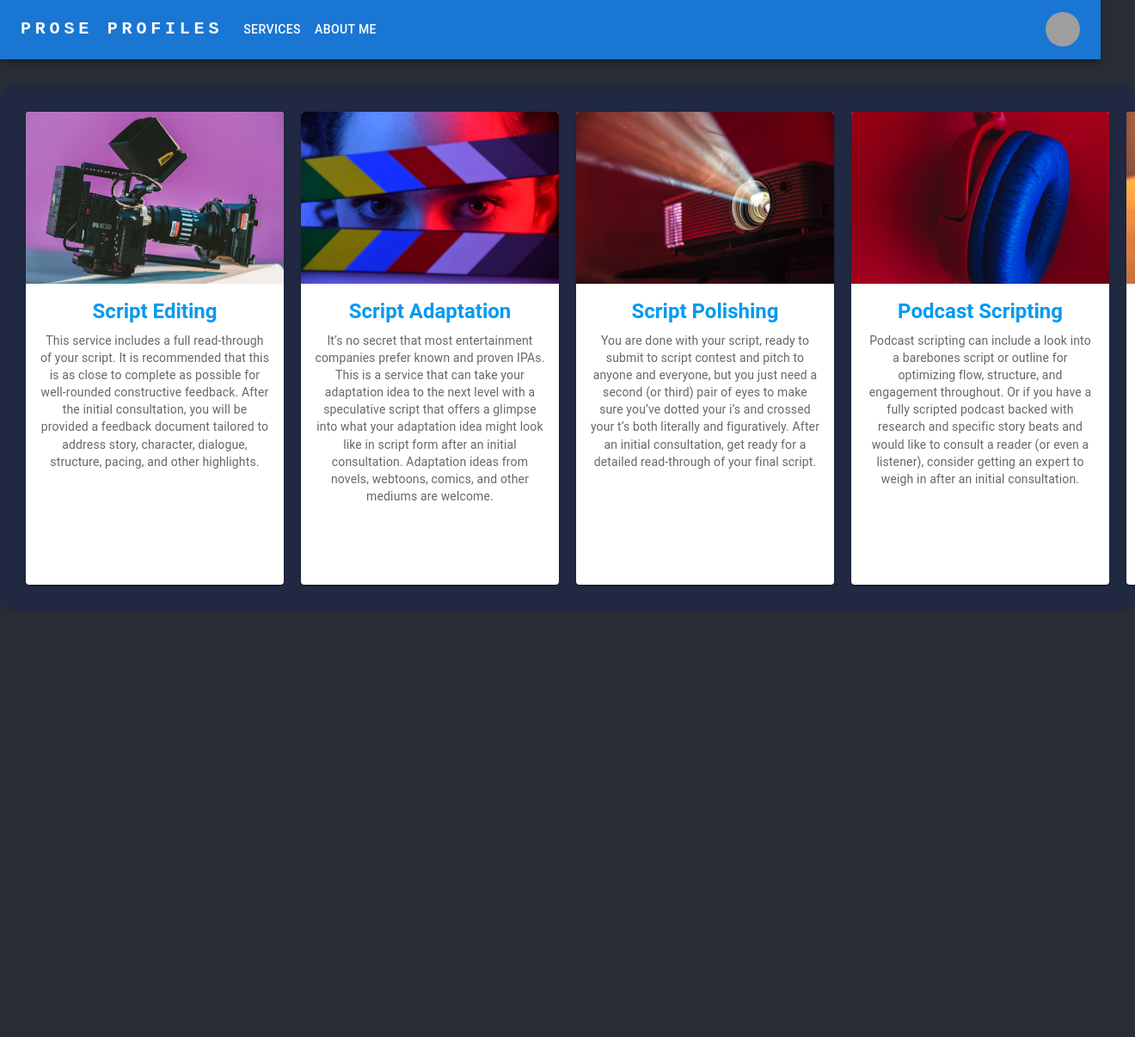
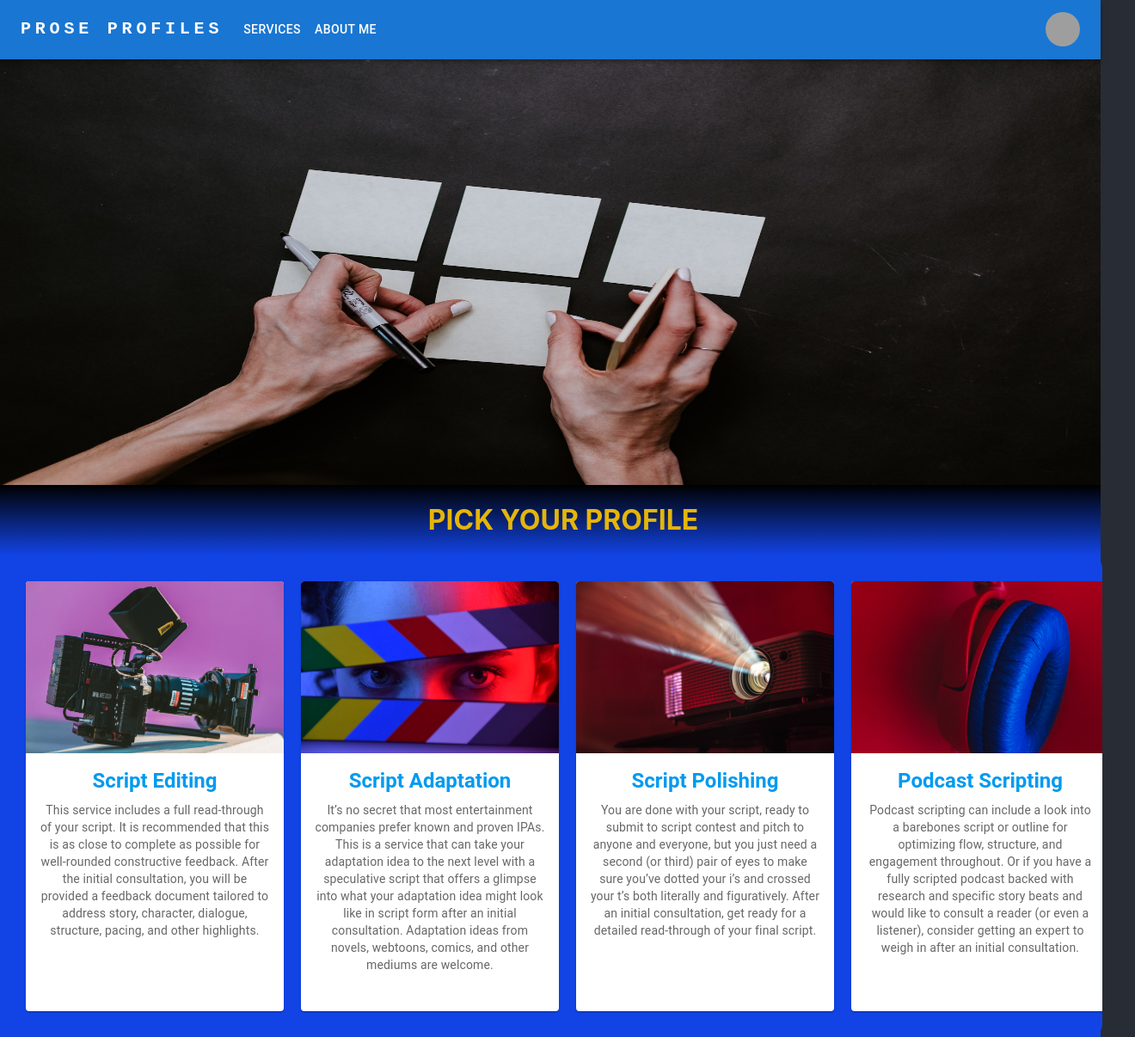
Before and after one commit to stephenkro/ProseProfiles, a React (Create React App) app: page / in a window 1280 px wide. Shown: the whole page at 86% size, 1320 px wide, since content can reach past the window. Before the commit the page ends 800 px from the top, so only its background shows below. Built offline with nearby package versions, Linux system fonts and the light colour scheme; grey boxes are pictures that could not be loaded.

Commit message:
style changes to Home added image and changed background colors

```diff
--- a/src/components/Card.tsx
+++ b/src/components/Card.tsx
@@ -13,7 +13,7 @@ export default function ActionCard(props: any) {
         <CardActionArea onClick={handleClick}>
             <Card
                 sx={{
-                    minHeight: 550,
+                    minHeight: 500,
                     maxHeight: 700,
                     maxWidth: 700,
                     minWidth: 300,
--- a/src/components/Home.css
+++ b/src/components/Home.css
@@ -1,7 +1,23 @@
 .Homebar {
-   /* display:flex;
-   background-color: #61dafb;
-   margin: 20px;
-   overflow-x: auto;
-   flex-wrap: nowrap; */
+   display:flex;
+   flex-direction: column;
+   justify-content: flex-start;
+   align-items: flex-start;
+   background-color: #1244E5;
+
 }
+
+.Homebar > img {
+    /* position: fixed; */
+    width: 100%;
+    height:500px;
+}
+.Home-header {
+    background-image: linear-gradient(black, #1244E5);
+    width:100%
+}
+
+.Homebar > div > h1 {
+    margin-left:30px;
+    color: #e5b509
+}
--- a/src/components/Home.tsx
+++ b/src/components/Home.tsx
@@ -1,6 +1,6 @@
 import ActionCard from "./Card";
-import Box from '@mui/material/Box';
-import './Home.css'
+import Box from "@mui/material/Box";
+import "./Home.css";
 
 export const Home = () => {
     const mainServices = [
@@ -13,51 +13,63 @@ export const Home = () => {
         {
             name: "Script Adaptation",
             imageUrl: "/ScriptAdaptImg.jpg",
-            description: `It’s no secret that most entertainment companies prefer known and proven IPAs. This is a service that can take your adaptation idea to the next level with a speculative script that offers a glimpse into what your adaptation idea might look like in script form after an initial consultation. Adaptation ideas from novels, webtoons, comics, and other mediums are welcome.`
+            description: `It’s no secret that most entertainment companies prefer known and proven IPAs. This is a service that can take your adaptation idea to the next level with a speculative script that offers a glimpse into what your adaptation idea might look like in script form after an initial consultation. Adaptation ideas from novels, webtoons, comics, and other mediums are welcome.`,
         },
         {
             name: "Script Polishing",
             imageUrl: "/ScriptPolishImg.jpg",
-            description: `You are done with your script, ready to submit to script contest and pitch to anyone and everyone, but you just need a second (or third) pair of eyes to make sure you’ve dotted your i’s and crossed your t’s both literally and figuratively. After an initial consultation, get ready for a detailed read-through of your final script.`
+            description: `You are done with your script, ready to submit to script contest and pitch to anyone and everyone, but you just need a second (or third) pair of eyes to make sure you’ve dotted your i’s and crossed your t’s both literally and figuratively. After an initial consultation, get ready for a detailed read-through of your final script.`,
         },
         {
             name: "Podcast Scripting",
-            imageUrl: '/PodcastScriptImg.jpg',
-            description: `Podcast scripting can include a look into a barebones script or outline for optimizing flow, structure, and engagement throughout. Or if you have a fully scripted podcast backed with research and specific story beats and would like to consult a reader (or even a listener), consider getting an expert to weigh in after an initial consultation.`
+            imageUrl: "/PodcastScriptImg.jpg",
+            description: `Podcast scripting can include a look into a barebones script or outline for optimizing flow, structure, and engagement throughout. Or if you have a fully scripted podcast backed with research and specific story beats and would like to consult a reader (or even a listener), consider getting an expert to weigh in after an initial consultation.`,
         },
         {
             name: "Novel Editing",
-            imageUrl: '/NovelEditImg.jpg',
-            description: `You have a novel and would like a full read-through complete with analysis, line edits, and properly structure feedback. This is usually recommended for writers before they start sending out query letters to publishers and agents. During the initial consultation, writers can elaborate on their pain-points, their expectations, and their overall goals.`
+            imageUrl: "/NovelEditImg.jpg",
+            description: `You have a novel and would like a full read-through complete with analysis, line edits, and properly structure feedback. This is usually recommended for writers before they start sending out query letters to publishers and agents. During the initial consultation, writers can elaborate on their pain-points, their expectations, and their overall goals.`,
         },
         {
-            name: 'Novel Polishing',
-            imageUrl: '/NovelPublishImg.jpg',
-            description: `You have a complete novel that needs a second (or third) pair of eyes for name consistency, punctuation, grammar, and other items that fall under line edits. Other areas of feedback will be discussed during the initial consultation.`
-        }
-
+            name: "Novel Polishing",
+            imageUrl: "/NovelPublishImg.jpg",
+            description: `You have a complete novel that needs a second (or third) pair of eyes for name consistency, punctuation, grammar, and other items that fall under line edits. Other areas of feedback will be discussed during the initial consultation.`,
+        },
     ];
     return (
-        // <div className={'Homebar'}>
-           <Box sx={{
-        marginTop:'100px',
-        borderRadius: '15px',
-        marginRight:'20px',
-        padding:'20px',
-        width: '100%',
-        height: '60%',
-        backgroundColor: '#202842',
-        display:"flex",
-        flexWrap: "nowrap",
-        overflow: "auto",
-        flexGrow: 2,
-        alignItems: 'center',
-
-        }}>
-            {mainServices.map((service)=> {
-                return <div><ActionCard name={service.name} imageUrl={service.imageUrl} description={service.description}/></div>
-            })}
-           </Box>
-        // </div>
+        <div className="Homebar">
+            <img src="/MainHomeImg.jpg" alt="HomeScreen" />
+            <div className="Home-header">
+            <h1>PICK YOUR PROFILE</h1>
+            </div>
+            <Box
+                sx={{
+                    // marginTop:'100px',
+                    borderRadius: "15px",
+                    marginRight: "20px",
+                    padding: "20px",
+                    width: "97%",
+                    minHeight: "30%",
+                    backgroundColor: "#1244E5",
+                    display: "flex",
+                    flexWrap: "nowrap",
+                    overflow: "auto",
+                    flexGrow: 2,
+                    alignItems: "center",
+                }}
+            >
+                {mainServices.map((service) => {
+                    return (
+                        <div>
+                            <ActionCard
+                                name={service.name}
+                                imageUrl={service.imageUrl}
+                                description={service.description}
+                            />
+                        </div>
+                    );
+                })}
+            </Box>
+        </div>
     );
 };
--- a/src/components/Navbar.tsx
+++ b/src/components/Navbar.tsx
@@ -39,6 +39,7 @@ export const Navbar = () => {
     };
 
     return (
+        <>
         <AppBar position="fixed">
             <Container maxWidth="xl">
                 <Toolbar disableGutters>
@@ -128,5 +129,7 @@ export const Navbar = () => {
                 </Toolbar>
             </Container>
         </AppBar>
+        <Toolbar/>
+        </>
     );
 };
```
Also changed, not shown: public/MainHomeImg.jpg (added).
